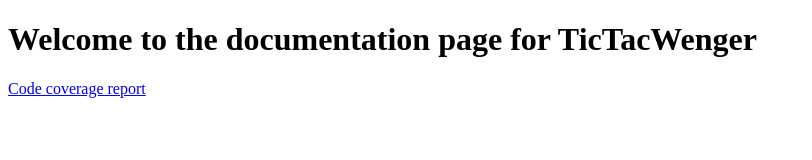
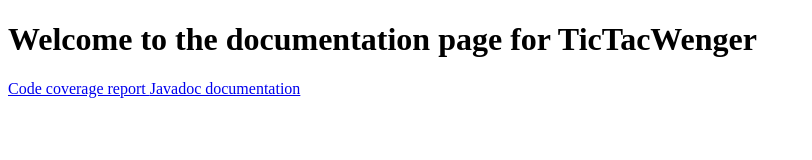
Before and after one commit to aevartg/TicTacWenger, a plain HTML site: page docs/index.html in a window 1280 px wide. Shown: the whole page, without its empty margins (0-812 px from the left). Drawn offline with Linux system fonts and the light colour scheme.

Commit message:
minor bug fix

```diff
--- a/docs/index.html
+++ b/docs/index.html
@@ -14,8 +14,9 @@
 			Code coverage report
 		</a>
 		<a>
-			<a href="javadoc/TicTacToe.html"></a>
-		</a>
+			<a href="javadoc/TicTacToe.html">
+			Javadoc documentation
+			</a>
 	</p>
 	</body>
 </html>
```
